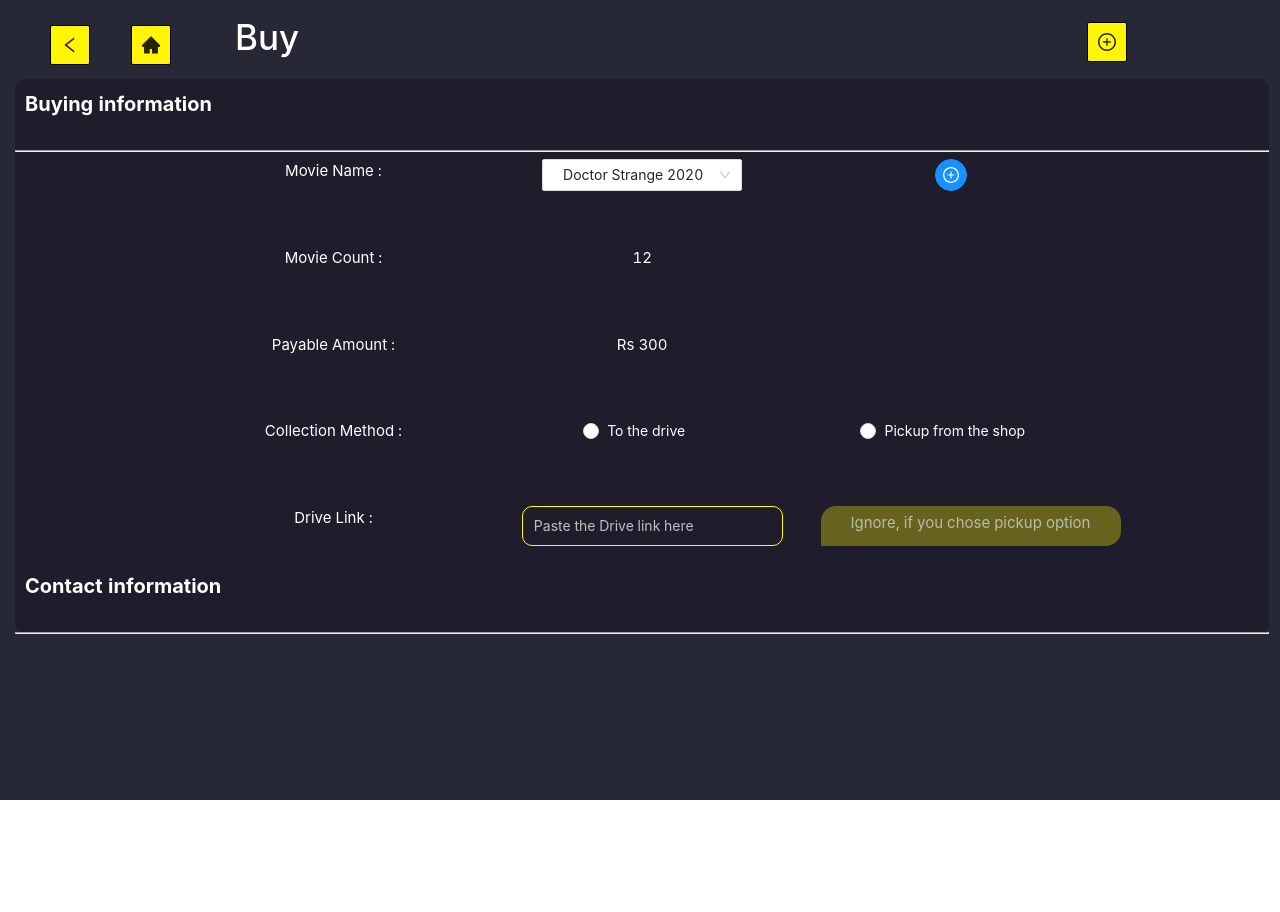
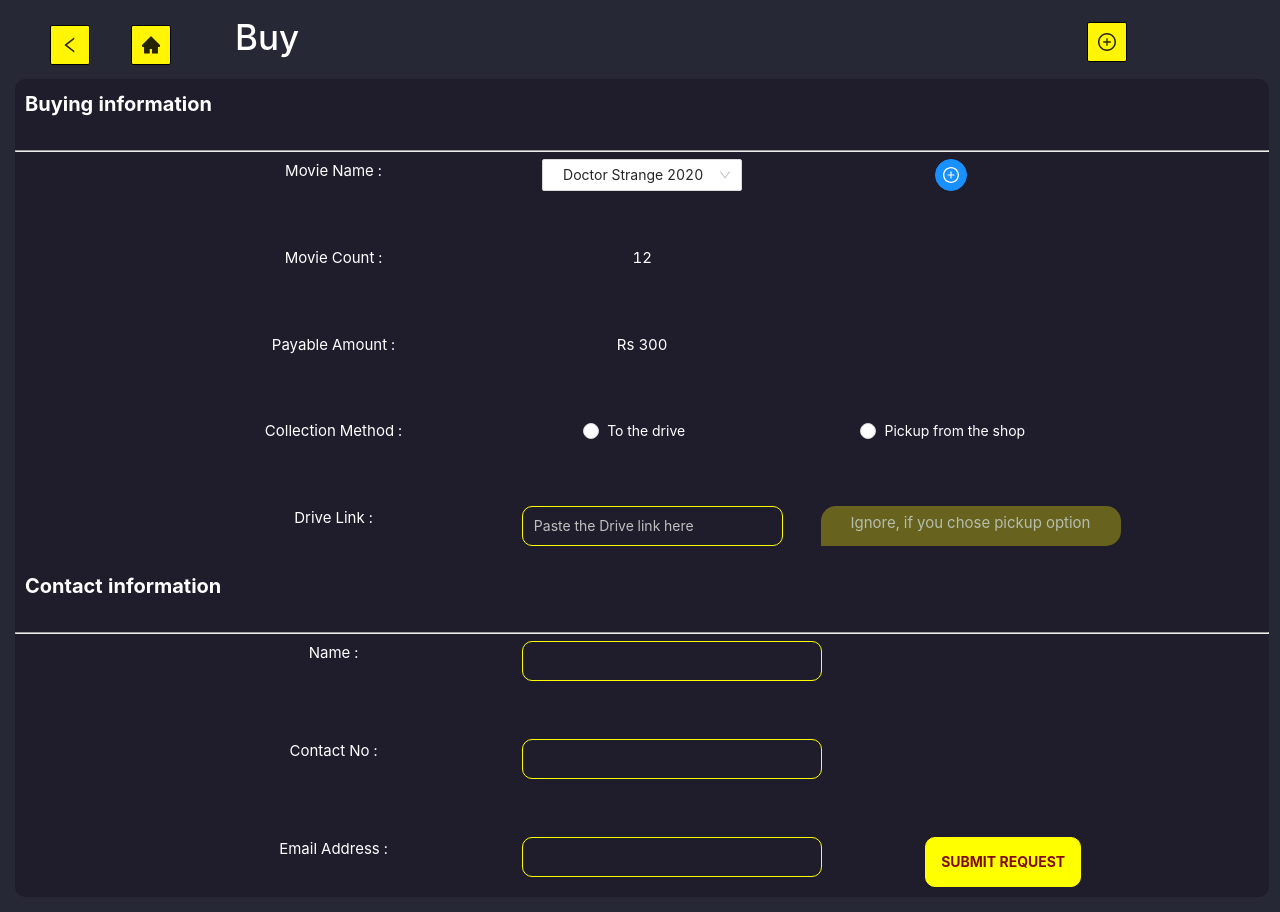
Before and after one commit to Movie-Mania-FastTrack/movie-mania, a React (Create React App) app: page /buy_page in a window 1280 px wide. Before the commit the page ends 800 px from the top, so only its background shows below. Built offline with nearby package versions, Linux system fonts and the light colour scheme.

Commit message:
Buy Page - Contact Info

```diff
--- a/src/screens/BuyMovie/BuyMovie.jsx
+++ b/src/screens/BuyMovie/BuyMovie.jsx
@@ -77,6 +77,36 @@ function BuyMovie() {
       </center>
       <p className={styles.h1}>Contact information</p>
       <hr />
+      <center>
+        <div className={styles.BuyingInfoContainer}>
+          <Row gutter={[48, 48]}>
+            <Col span={8}>
+              <p>Name :</p>
+            </Col>
+            <Col span={16}>
+              <Input style={{ width: "300px", float: "left" }} />
+            </Col>
+
+            <Col span={8}>
+              <p>Contact No :</p>
+            </Col>
+            <Col span={16}>
+              <Input style={{ width: "300px", float: "left" }} />
+            </Col>
+
+            <Col span={8}>
+              <p>Email Address :</p>
+            </Col>
+            <Col span={8}>
+              <Input style={{ width: "300px", float: "left" }} />
+            </Col>
+
+            <Col span={8}>
+              <Button className={styles.button}>SUBMIT REQUEST</Button>
+            </Col>
+          </Row>
+        </div>
+      </center>
     </>
   );
 }
--- a/src/screens/BuyMovie/BuyMovie.module.css
+++ b/src/screens/BuyMovie/BuyMovie.module.css
@@ -11,6 +11,7 @@ font-size:15px;
 /* background-color: antiquewhite; */
 width: 70%;
 
+
 }
 
 .ignoreDriveLink{
@@ -21,3 +22,16 @@ width: 70%;
     color:rgba(226, 241, 255, 0.64);
     padding-top: 5px;
 }
+
+.button {
+  background-color: yellow;
+  border-radius: 10px;
+  color: #810C0C;
+  font-weight: bold;
+  border-color: yellow;
+  margin-bottom: 10px;
+  height: 50px;
+  float: right;
+
+
+}
```
